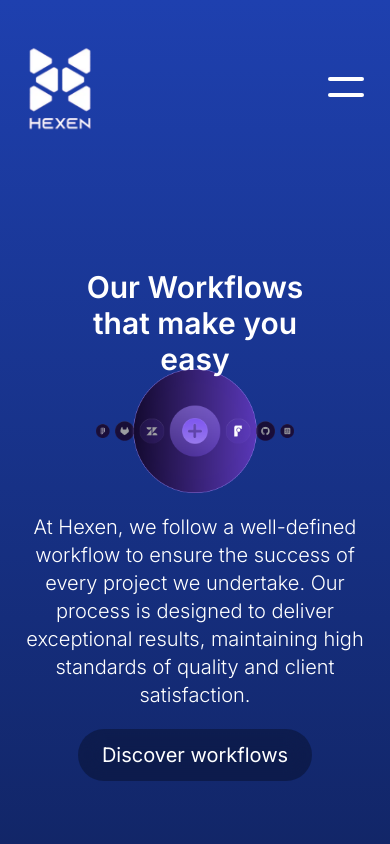
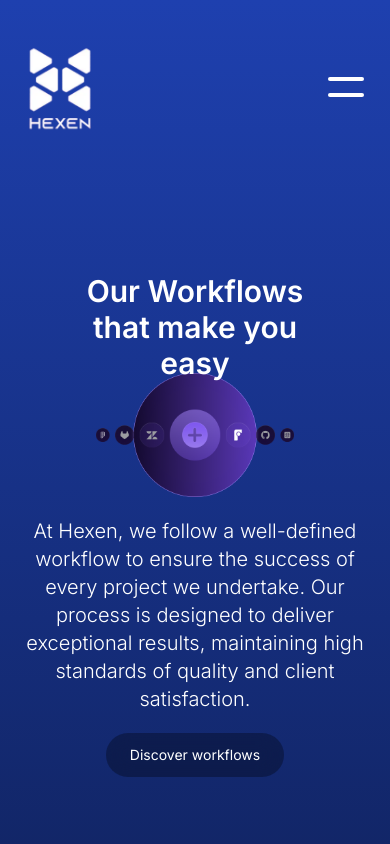
Before and after one commit to solodev786/hexen, a Next.js app: page /workflow in a window 390 px wide. Shown: the top 844 px of the page. Built offline with nearby package versions, Linux system fonts and the light colour scheme.

Commit message:
reduce button size in workflow main page

```diff
--- a/src/components/Workflow/SectionOne.jsx
+++ b/src/components/Workflow/SectionOne.jsx
@@ -41,7 +41,7 @@ function SectionOne() {
                 to deliver exceptional results, maintaining high standards of
                 quality and client satisfaction.
               </h1>
-              <button className=" px-6 py-3 bg-black backdrop-blur-md rounded-full text-xl bg-opacity-30">
+              <button className=" px-6 py-3 bg-black backdrop-blur-md rounded-full text-sm md:text-xl bg-opacity-30">
                 Discover workflows
               </button>
             </div>
```
